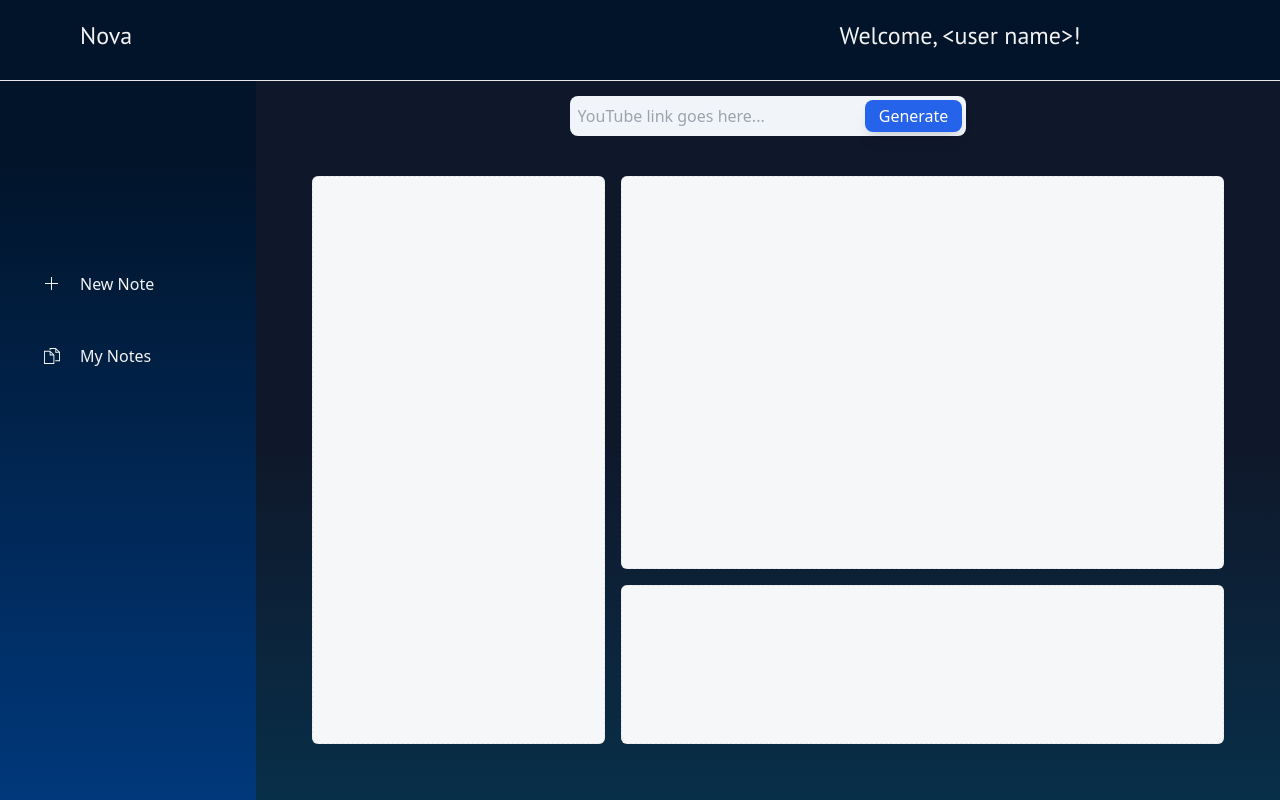
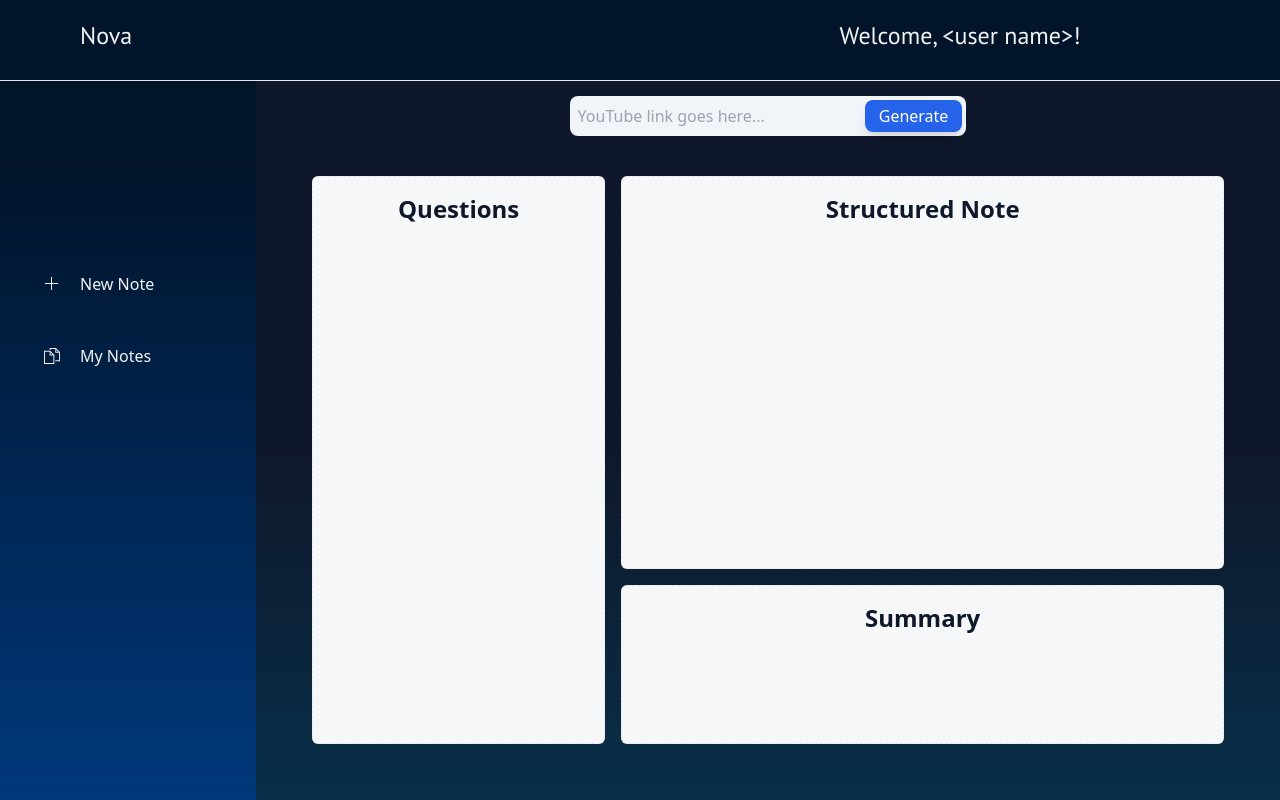
Before and after one commit to lasanseniya/nova-web-app, a React (Vite) app in the folder frontend/: page /dashboard in a window 1280 px wide. Built offline with nearby package versions, Linux system fonts and the light colour scheme; no server answers.

Commit message:
added names to the question section, structure note section, and summary section separately.

```diff
--- a/frontend/src/components/NoteContainer.jsx
+++ b/frontend/src/components/NoteContainer.jsx
@@ -8,23 +8,32 @@ function NoteContainer({ structuredNote = "", summary = "", questions = "" }) {
   const summaryWithStyles = parse(summary);
   return (
     <>
-      <div className="flex-1 overflow-y-scroll p-10 sm:grid sm:grid-cols-3 sm:grid-rows-10 sm:gap-4">
+      <div className="flex-1 p-10 overflow-y-scroll sm:grid sm:grid-cols-3 sm:grid-rows-10 sm:gap-4">
         <div
           contentEditable
           className="col-span-1 row-span-10 overflow-y-scroll rounded-md border border-dashed bg-[#F5F7F8] p-2 text-slate-900"
         >
+          <div className="text-2xl font-bold leading-loose text-center text-slate-900">
+            Questions
+          </div>
           {questionsWithStyles}
         </div>
         <div
           contentEditable
           className="col-span-2 row-span-7 overflow-y-scroll rounded-md border border-dashed bg-[#F5F7F8] p-2 text-slate-900"
         >
+          <div className="text-2xl font-bold leading-loose text-center text-slate-900">
+            Structured Note
+          </div>
           {structuredNoteWithStyls}
         </div>
         <div
           contentEditable
           className="col-span-2 col-start-2 row-span-3 row-start-8 overflow-y-scroll rounded-md border  border-dashed bg-[#F5F7F8] p-2 text-slate-900"
         >
+          <div className="text-2xl font-bold leading-loose text-center text-slate-900">
+            Summary
+          </div>
           {summaryWithStyles}
         </div>
       </div>
```
